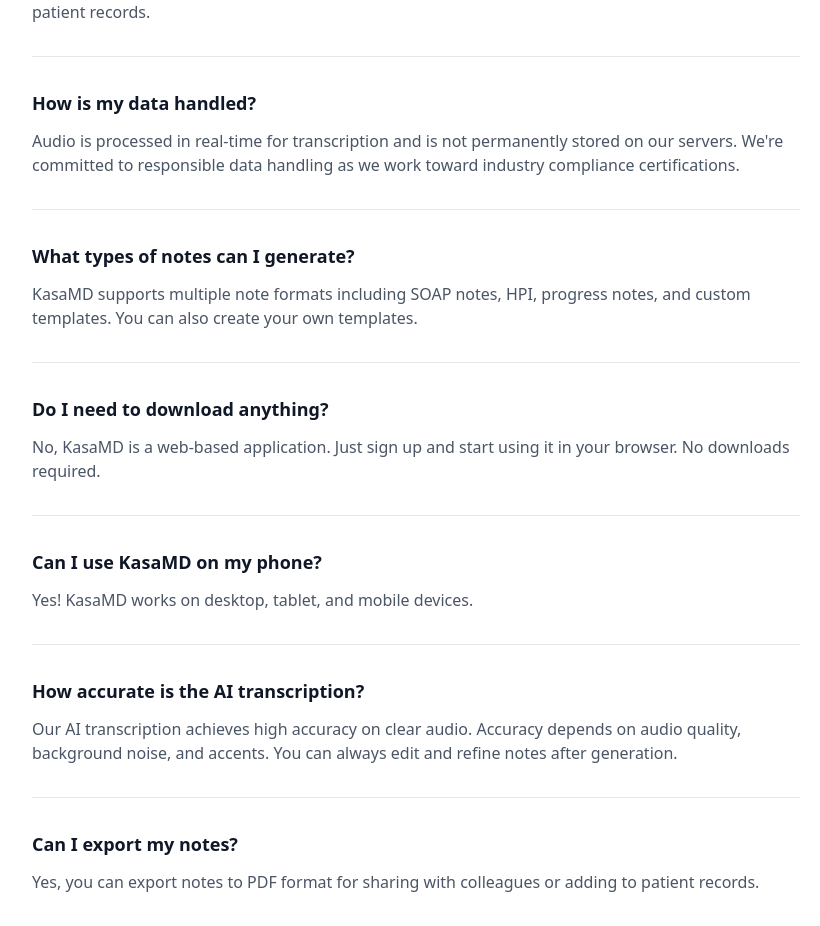
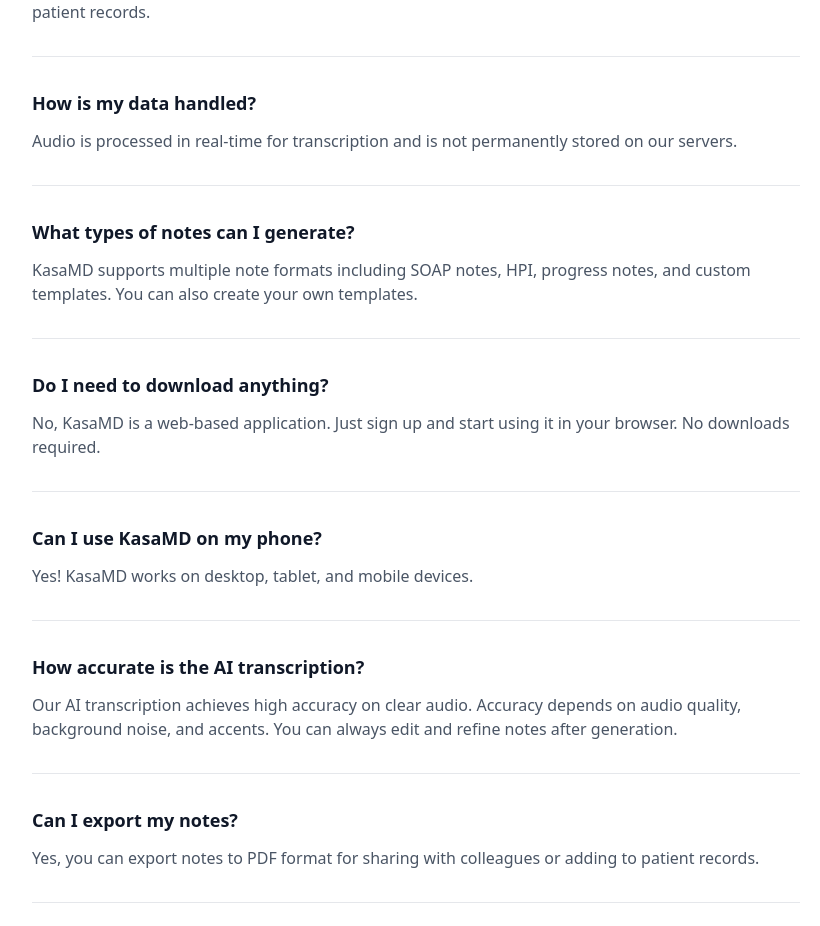
Before and after one commit to Kasa-Labs/kasa_marketing, a Next.js app: page /features in a window 1280 px wide. Shown: the part 2540-3466 px from the top of the page, without its empty margins (224-1044 px from the left). Built offline with nearby package versions, Linux system fonts and the light colour scheme.

Commit message:
[edit] edited features page

```diff
--- a/app/features/page.tsx
+++ b/app/features/page.tsx
@@ -163,7 +163,7 @@
   {
     question: "How is my data handled?",
     answer:
-      "Audio is processed in real-time for transcription and is not permanently stored on our servers. We're committed to responsible data handling as we work toward industry compliance certifications.",
+      "Audio is processed in real-time for transcription and is not permanently stored on our servers.",
   },
   {
     question: "What types of notes can I generate?",
```
